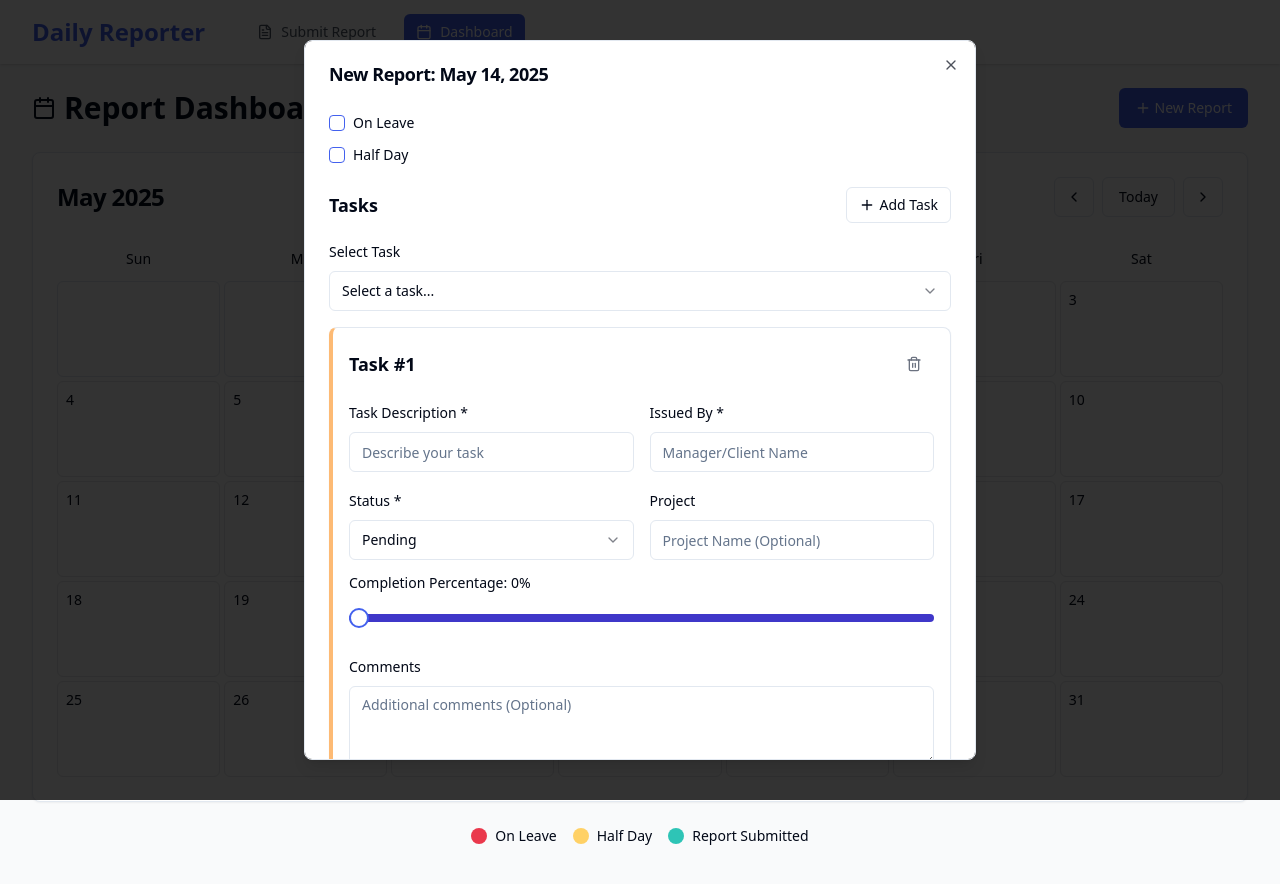
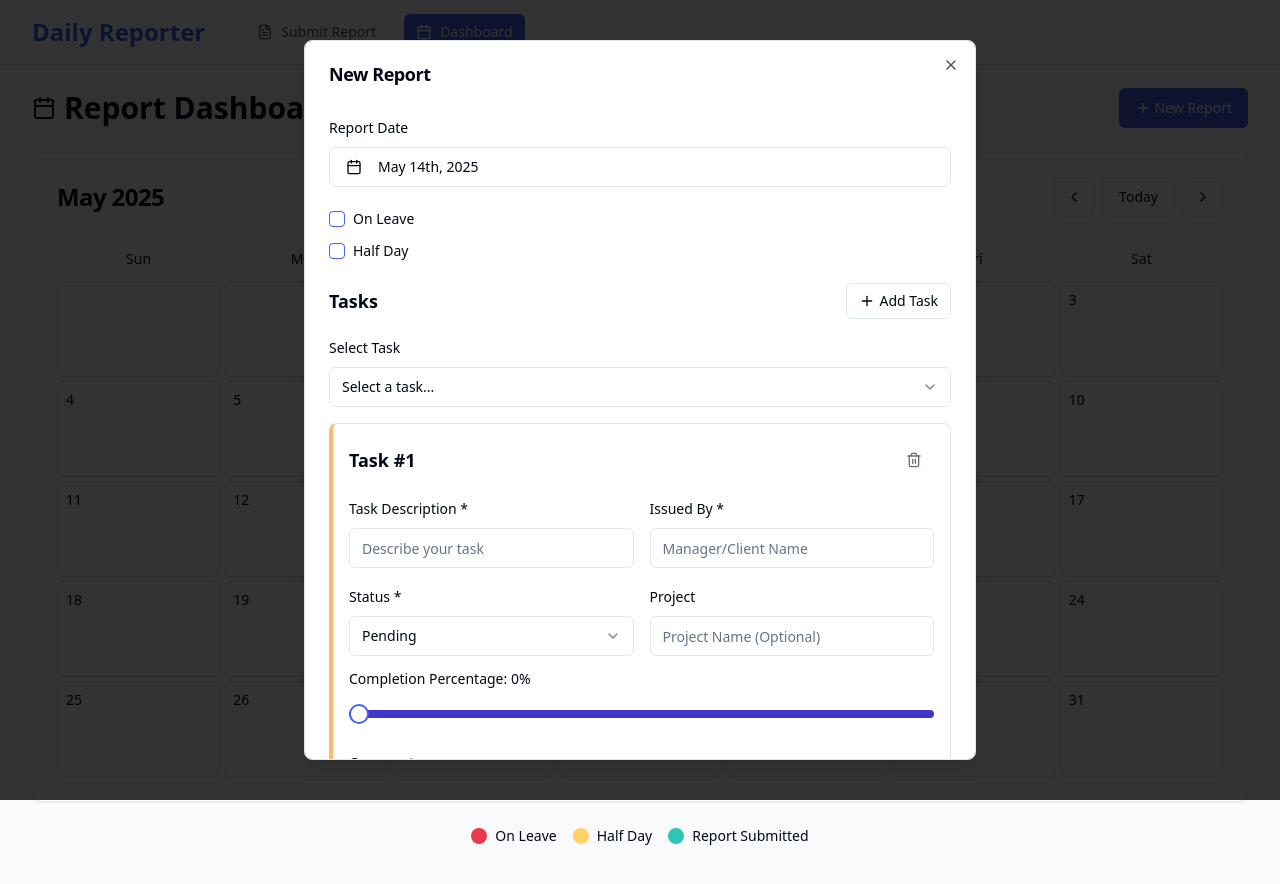
Before and after one commit to SandeepSingh-812002/daily-glimpse-dashboard, a React (Vite) app: page /dashboard in a window 1280 px wide. Both pictures are taken after a click on the button "New Report". Shown: the top 884 px of the page. Built offline with nearby package versions, Linux system fonts and the light colour scheme.

Commit message:
Add date selection to report modal
Allow users to select a date when creating a new report from the dashboard.

```diff
--- a/src/components/dashboard/ReportModal.tsx
+++ b/src/components/dashboard/ReportModal.tsx
@@ -9,7 +9,7 @@ import {
 import { Button } from "@/components/ui/button";
 import { format } from "date-fns";
 import { Report, ReportingTask, FormTask, Task } from "@/types";
-import { Pencil, Trash2, Save, Plus } from "lucide-react";
+import { Pencil, Trash2, Save, Plus, CalendarIcon } from "lucide-react";
 import TaskItem from "@/components/report/TaskItem";
 import { useNavigate } from "react-router-dom";
 import { useReports } from "@/context/ReportContext";
@@ -20,6 +20,9 @@ import { v4 as uuidv4 } from "uuid";
 import { toast } from "sonner";
 import { getTasksAssignedToUser, CURRENT_USER_ID } from "@/data/mockTasks";
 import TaskSelector from "@/components/report/TaskSelector";
+import { Calendar } from "@/components/ui/calendar";
+import { Popover, PopoverContent, PopoverTrigger } from "@/components/ui/popover";
+import { cn } from "@/lib/utils";
 
 interface ReportModalProps {
   report: Report | null;
@@ -198,11 +201,42 @@ const ReportModal = ({ report, selectedDate, isOpen, onClose }: ReportModalProps
       <DialogContent className="sm:max-w-lg md:max-w-2xl max-h-[90vh] overflow-y-auto">
         <DialogHeader>
           <DialogTitle>
-            {isEditMode ? "Edit Report" : "New Report"}: {format(date, "MMMM d, yyyy")}
+            {isEditMode ? "Edit Report" : "New Report"}
+            {isEditMode && `: ${format(date, "MMMM d, yyyy")}`}
           </DialogTitle>
         </DialogHeader>
 
         <div className="space-y-6 py-4">
+          {/* Date Picker (only shown for new reports) */}
+          {!isEditMode && (
+            <div className="space-y-2">
+              <Label htmlFor="date">Report Date</Label>
+              <Popover>
+                <PopoverTrigger asChild>
+                  <Button
+                    id="date"
+                    variant="outline"
+                    className={cn(
+                      "w-full justify-start text-left font-normal",
+                      !date && "text-muted-foreground"
+                    )}
+                  >
+                    <CalendarIcon className="mr-2 h-4 w-4" />
+                    {date ? format(date, "PPP") : <span>Pick a date</span>}
+                  </Button>
+                </PopoverTrigger>
+                <PopoverContent className="w-auto p-0" align="start">
+                  <Calendar
+                    mode="single"
+                    selected={date}
+                    onSelect={(newDate) => newDate && setDate(newDate)}
+                    initialFocus
+                  />
+                </PopoverContent>
+              </Popover>
+            </div>
+          )}
+
           {/* Leave Status */}
           <div className="space-y-4">
             <div className="flex items-center space-x-2">
```
